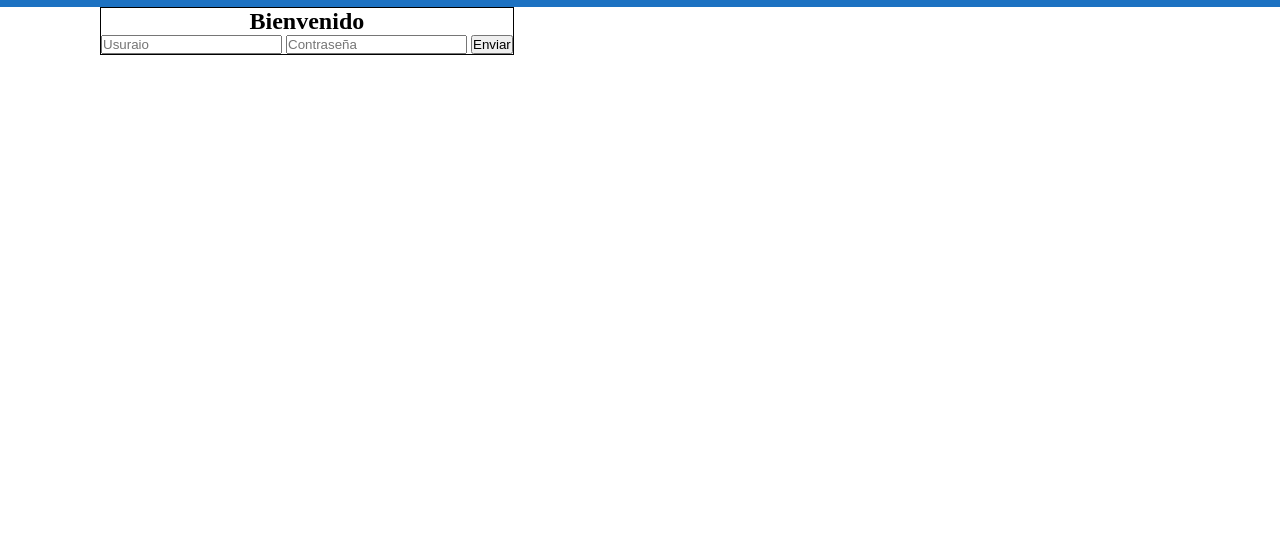
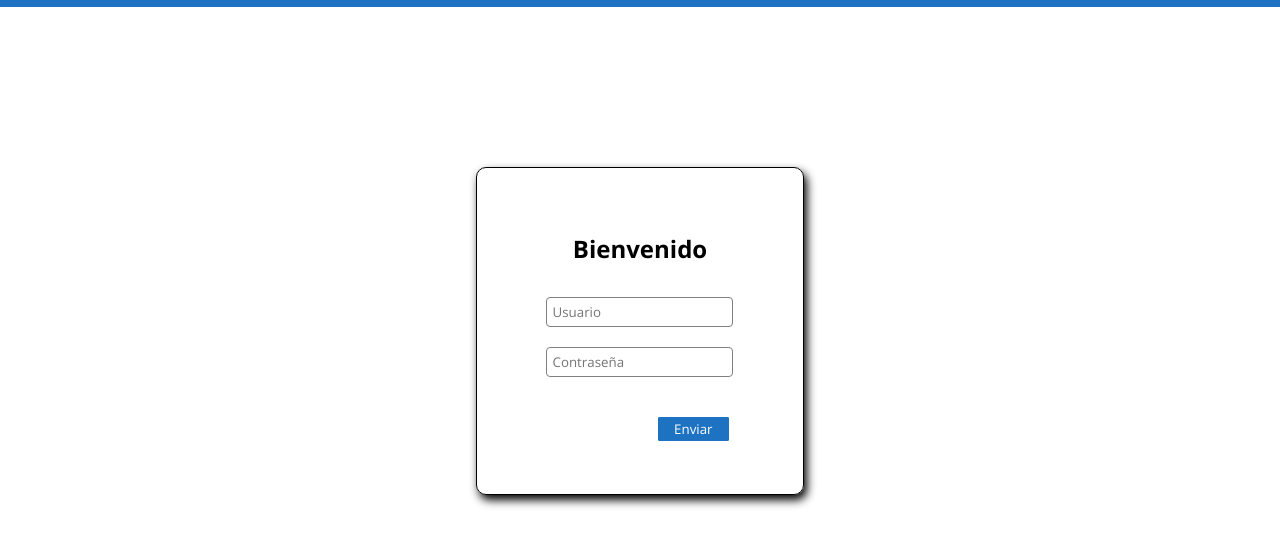
Before and after one commit to MateoGurrea02/Data-WareHouse-MateoGurrea02, a plain HTML site: page public/login.html in a window 1280 px wide. Shown: the part 57-602 px from the top of the page. Drawn offline with nearby package versions, Linux system fonts and the light colour scheme.

Commit message:
login screen styles

```diff
--- a/public/login.html
+++ b/public/login.html
@@ -19,13 +19,13 @@
     </header>
     <section>
         <article class="artLogin">
-            <div>
+            <div class="titleLogin">
                 <h2>Bienvenido</h2>
             </div>
-            <form action="">
-                <input type="text" placeholder="Usuraio">
-                <input type="password" placeholder="Contraseña">
-                <button>Enviar</button>
+            <form action="" class="formLogin">
+                <input type="text" placeholder="Usuario" class="user">
+                <input type="password" placeholder="Contraseña" class="password">
+                <button class="button">Enviar</button>
             </form>
         </article>
     </section>
--- a/public/styles/partials/_login.scss
+++ b/public/styles/partials/_login.scss
@@ -1,5 +1,52 @@
 .artLogin{
     border: 1px solid $black;
-    display: inline-block;
+    border-radius: 10px;
+    box-shadow: black 3px 5px 10px;
+    display: block;
+    max-width: min-content;
     text-align: center;
+    margin:auto;
+    margin-top: 10em;
+    .titleLogin{
+        font-family: $openSans;
+        color: $black;
+        padding: 4em 6em 2em 6em;
+    }
+    .formLogin{
+        .user{
+            display: block;
+            margin: auto;
+            border: 1px solid gray;
+            border-radius: 4px;
+            padding: 5px;
+            margin-bottom: 1.5em;
+            font-family: $openSans;
+        }
+        .password{
+            display: block;
+            margin: auto;
+            border: 1px solid gray;
+            border-radius: 4px;
+            padding: 5px;
+            font-family: $openSans;
+        }
+        .button{
+            cursor: pointer;
+            font-family: $openSans;
+            padding: 2px 15px;
+            border: 1px solid $blueFrance;
+            border-radius: 1px;
+            color: $white;
+            background-color: $blueFrance;
+            margin-left: 8em;
+            margin-top: 3em;
+            margin-bottom: 4em;
+            &:hover{
+                // border:1px gray solid;
+                // background-color: gray;
+                // color: black;
+                box-shadow: black 1px 3px 5px;
+            }
+        }
+    }
 }
```
Also changed, not shown: public/styles/styles.css, 1 other file.
